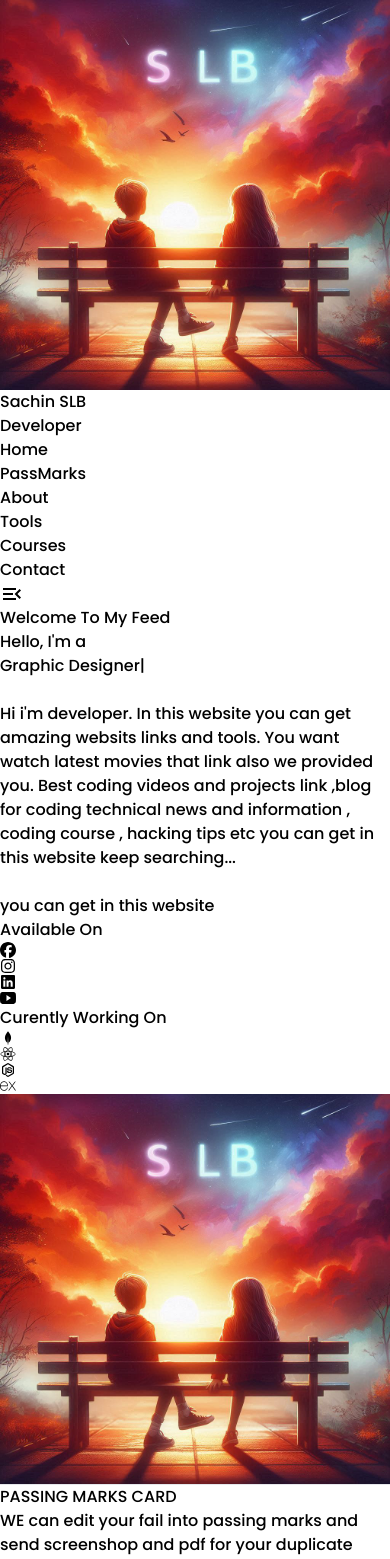
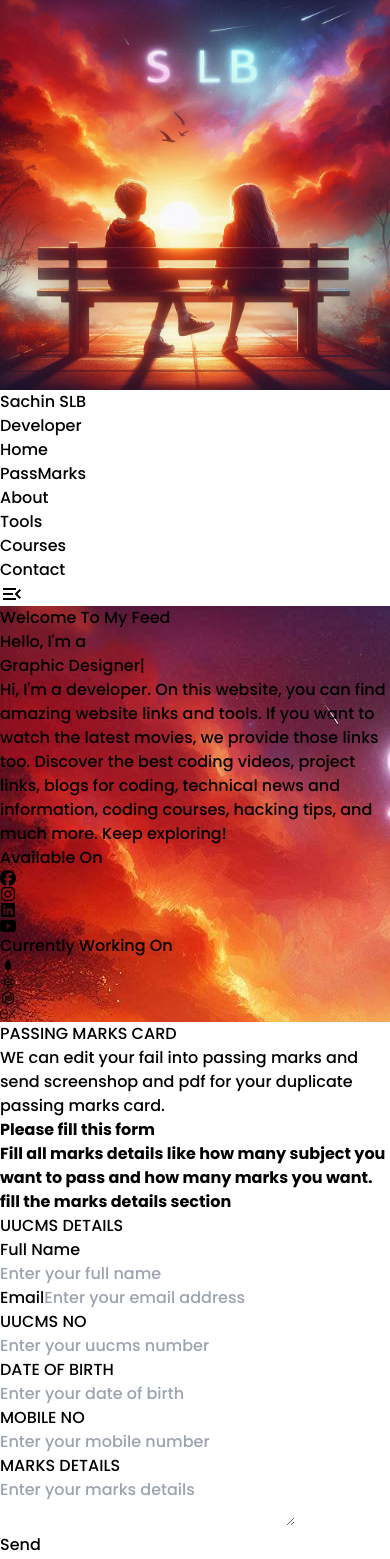
Before and after one commit to sachslb/Sachin-slb, a React (Vite) app: page / in a window 390 px wide. Shown: the top 1559 px of the page. Built offline with nearby package versions, Linux system fonts and the light colour scheme.

Commit message:
added some content

```diff
--- a/src/components/Home.jsx
+++ b/src/components/Home.jsx
@@ -22,81 +22,65 @@ import pic from "../../public/logo.jpeg"
 const Home = () => {
   return (
     <>
-      <div name= "Home" className="  max-w-screen-2xl container mx-auto px-4 md:px-20 my-20">
+      <div
+  name="Home"
+  className="relative w-full bg-cover bg-center pt-16"
+  style={{ backgroundImage: `url(${pic})` }}
+>
+  {/* Overlay for better text visibility */}
+  <div className="absolute inset-0 bg-black bg-opacity-50"></div>
+
+  {/* Content Container */}
+  <div className="relative max-w-screen-2xl container mx-auto px-4 md:px-20 py-20 text-white">
     <div className="flex flex-col md:flex-row">
-          <div className="md:w-1/2 mt-12 md:mt-24 space-y-2 order-2 md:order-1">
+      {/* Text Content Section */}
+      <div className="md:w-1/2 mt-12 md:mt-24 space-y-4 order-2 md:order-1">
         <span className="text-xl">Welcome To My Feed</span>
-            <div className="flex space-x-2 text-2xl md:text-4xl ">
-            <h1>Hello, I'm a </h1>
+        <div className="flex flex-wrap items-center space-x-2 text-2xl md:text-4xl">
+          <h1>Hello, I'm a</h1>
           <ReactTyped
-          className="text-red-700 font-bold"
-          strings={["Developer","Editor","Programmer","Graphic Designer", "Coder"]}
+            className="text-red-500 font-bold"
+            strings={["Developer", "Editor", "Programmer", "Graphic Designer", "Coder"]}
             typeSpeed={40}
             backSpeed={50}
-          loop= {true}
+            loop={true}
           />
         </div>
-            <br />
         <p className="text-sm md:text-md text-justify">
-              Hi i'm  developer. In this website you can get amazing websits links and tools.
-              You want watch latest movies that link also we provided you. Best coding videos and projects link ,blog for coding
-              technical news and information , coding course , hacking tips etc  you can get in this website keep searching...
+          Hi, I'm a developer. On this website, you can find amazing website links and tools. If you want to watch the latest movies,
+          we provide those links too. Discover the best coding videos, project links, blogs for coding, technical news and
+          information, coding courses, hacking tips, and much more. Keep exploring!
         </p>
-            <br />you can get in this website
-
-            {/* social meadia icons */}
+        {/* Social Media and Technologies */}
         <div className="flex justify-between">
           <div className="space-y-2">
             <h1 className="font-bold">Available On</h1>
             <ul className="flex space-x-3">
-              <li>
-                <a href="/" target="blank">
-              <FaFacebook className="text-2xl cursor-pointer"/>
-              </a>
-              </li>
-              <li>
-                <a href="/" target="blank">
-                <FaInstagram className="text-2xl cursor-pointer"/>
-                </a>
-              </li>
-              <li>
-                <a href="https://www.linkedin.com/in/sachinmerwade/" target="blank">
-                <IoLogoLinkedin className="text-2xl cursor-pointer"/>
-                </a>
-              </li>
-              <li>
-                <a href="/" target="blank">
-                <IoLogoYoutube className="text-2xl cursor-pointer"/>
-                </a>
-              </li>
-
+              <li><a href="/" target="blank"><FaFacebook className="text-2xl cursor-pointer" /></a></li>
+              <li><a href="/" target="blank"><FaInstagram className="text-2xl cursor-pointer" /></a></li>
+              <li><a href="https://www.linkedin.com/in/sachinmerwade/" target="blank"><IoLogoLinkedin className="text-2xl cursor-pointer" /></a></li>
+              <li><a href="/" target="blank"><IoLogoYoutube className="text-2xl cursor-pointer" /></a></li>
             </ul>
-
           </div>
-              <div className="space-x-3">
           <div className="space-y-2">
-              <h1 className="font-bold">Curently Working On</h1>
-              <div className="flex space-x-5" >
-              <BiLogoMongodb className="text-xl md:text-3xl hover:scale-110 duration-200 rounded-full border-[2px]"/>
-              <IoLogoReact className="text-xl md:text-3xl hover:scale-110 duration-200 rounded-full border-[2px]"/>
-              <IoLogoNodejs className="text-xl md:text-3xl hover:scale-110 duration-200 rounded-full border-[2px]"/>
-              <SiExpress className="text-xl md:text-3xl hover:scale-110 duration-200 rounded-full border-[2px]"/>
-
-
-
-
-              </div>
-
+            <h1 className="font-bold">Currently Working On</h1>
+            <div className="flex space-x-5">
+              <BiLogoMongodb className="text-xl md:text-3xl hover:scale-110 duration-200 rounded-full border-[2px]" />
+              <IoLogoReact className="text-xl md:text-3xl hover:scale-110 duration-200 rounded-full border-[2px]" />
+              <IoLogoNodejs className="text-xl md:text-3xl hover:scale-110 duration-200 rounded-full border-[2px]" />
+              <SiExpress className="text-xl md:text-3xl hover:scale-110 duration-200 rounded-full border-[2px]" />
             </div>
           </div>
         </div>
       </div>
-          <div className="md:w-1/2 md:ml-48 md:mt-16 order-1">
-          <img src={pic} className=" rounded-full md:w-[400px] h-[400px] " alt="" />
+      {/* Empty Section for Layout Balancing */}
+      <div className="md:w-1/2"></div>
     </div>
   </div>
 </div>
-      <hr />
+
+
+
     </>
   );
 };
--- a/src/components/navbar.jsx
+++ b/src/components/navbar.jsx
@@ -37,7 +37,7 @@ const navbar = () => {
     },
   ]
   return (
-    <div className='max-w-screen-2xl container mx-auto px-4 md:px-20 shadow-md fixed top-0 left-0 right-0 bg-white'>
+    <div className='max-w-screen-2xl container mx-auto px-4 md:px-20 shadow-md fixed top-0 left-0 right-0 bg-white  w-full  z-50 '>
       <div className='flex justify-between items-center h-16'>
         <div className='flex space-x-2'>
             <img src={pic} className='h-12 w-12 rounded-full' alt="" />
```
Lines whose indentation alone changed are shown as unchanged.
